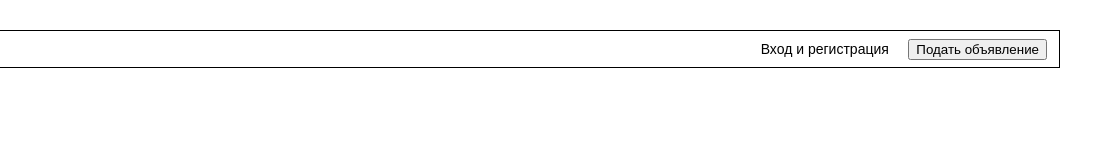
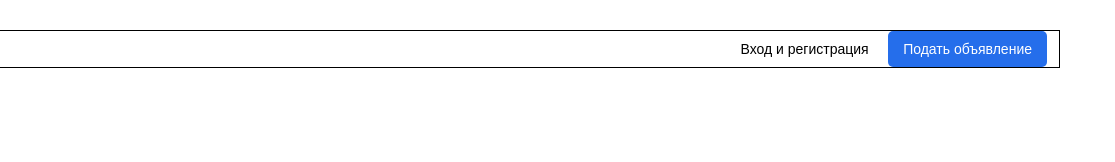
Before and after one commit to Win-Shift-Esc/Abito, a plain HTML site: page index.html in a window 1280 px wide. Shown: the full height of the page, 165-1280 px from the left. Drawn offline with Linux system fonts and the light colour scheme.

Commit message:
Update index.html
-Исправление ошибок

```diff
--- a/index.html
+++ b/index.html
@@ -17,7 +17,7 @@
 				</div>
 				<div class="header-controls">
 					<button class="btn btn-outline">Вход и регистрация</button>
-					<button class="btn-btn-primary">Подать объявление</button>
+					<button class="btn btn-primary">Подать объявление</button>
 				</div>
 				<div class="header-burger">
 					<img src="./image/burger.svg" alt="burger">
```
